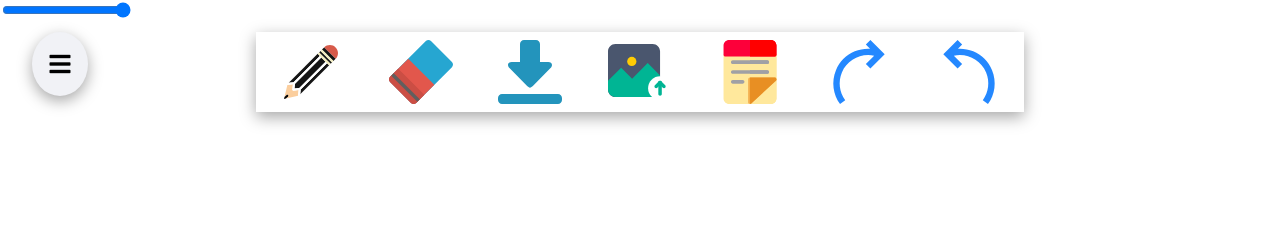
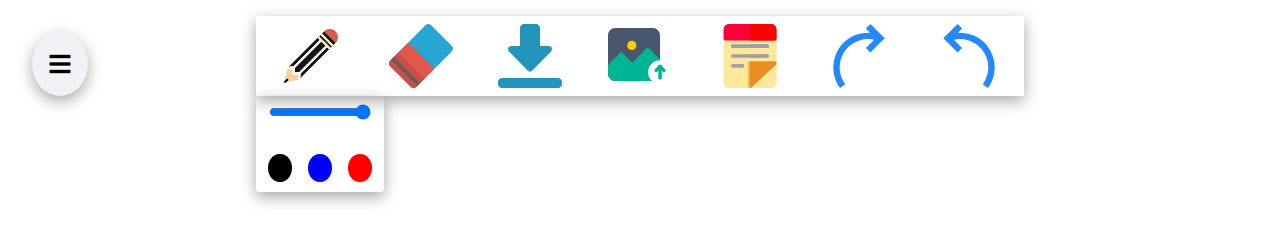
Before and after one commit to abhirajsinha/OpenBoard, a plain HTML site: page index.html in a window 1280 px wide. Drawn offline with Linux system fonts and the light colour scheme.

Commit message:
implemented pencil features in UI

```diff
--- a/index.html
+++ b/index.html
@@ -28,7 +28,7 @@
         <img src="./Icons/Undo.svg" alt="">
     </div>
 
-    <div class="pencil-tool">
+    <div class="pencil-tool-cont">
         <div class="pencil-width-cont">
             <input type="range" min="2" max="10" value="10">
         </div>
--- a/style.css
+++ b/style.css
@@ -29,7 +29,7 @@ body{
     justify-content: space-around;
     position: absolute;
     box-shadow: rgba(0, 0, 0, 0.35) 0px 5px 15px;
-    top: 2rem;
+    top: 1rem;
     left: 20vw;
 }
 
@@ -37,3 +37,53 @@ body{
     display: block;
     width: 4rem;
 }
+
+.pencil-tool-cont{
+    height: 6rem;
+    width: 8rem;
+    /* background-color: #f1f2f6; */
+    box-shadow: rgba(0, 0, 0, 0.35) 0px 5px 15px;
+    position: absolute;
+    top: 6rem;
+    left: 20vw;
+    border-radius: 3px;
+}
+
+.pencil-width-cont{
+    /* background-color: orange; */
+    height: 2rem;
+    display: flex;
+    justify-content: center;
+    align-items: center;
+}
+
+.pencil-width-cont input{
+    width: 80%;
+}
+
+.pencil-color-cont{
+    /* background-color: yellow; */
+    height: calc( 100% - 1rem );
+    display: flex;
+    justify-content: center;
+    align-items: center;
+    gap: 1rem;
+}
+
+.pencil-color{
+    width: 1.5rem;
+    height: 1.8rem;
+    border-radius: 50%;
+}
+
+.black{
+    background-color: black;
+}
+
+.blue{
+    background-color: blue;
+}
+
+.red{
+    background-color: red;
+}
```
